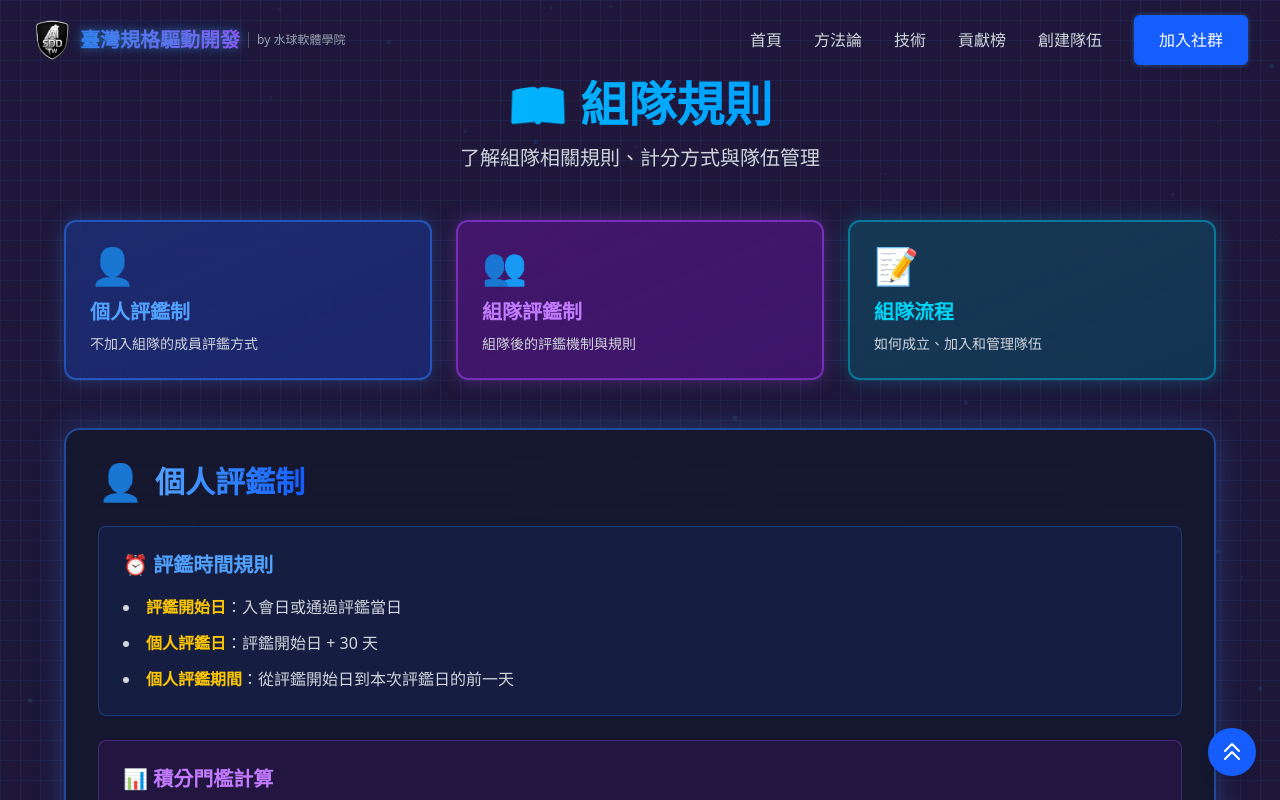
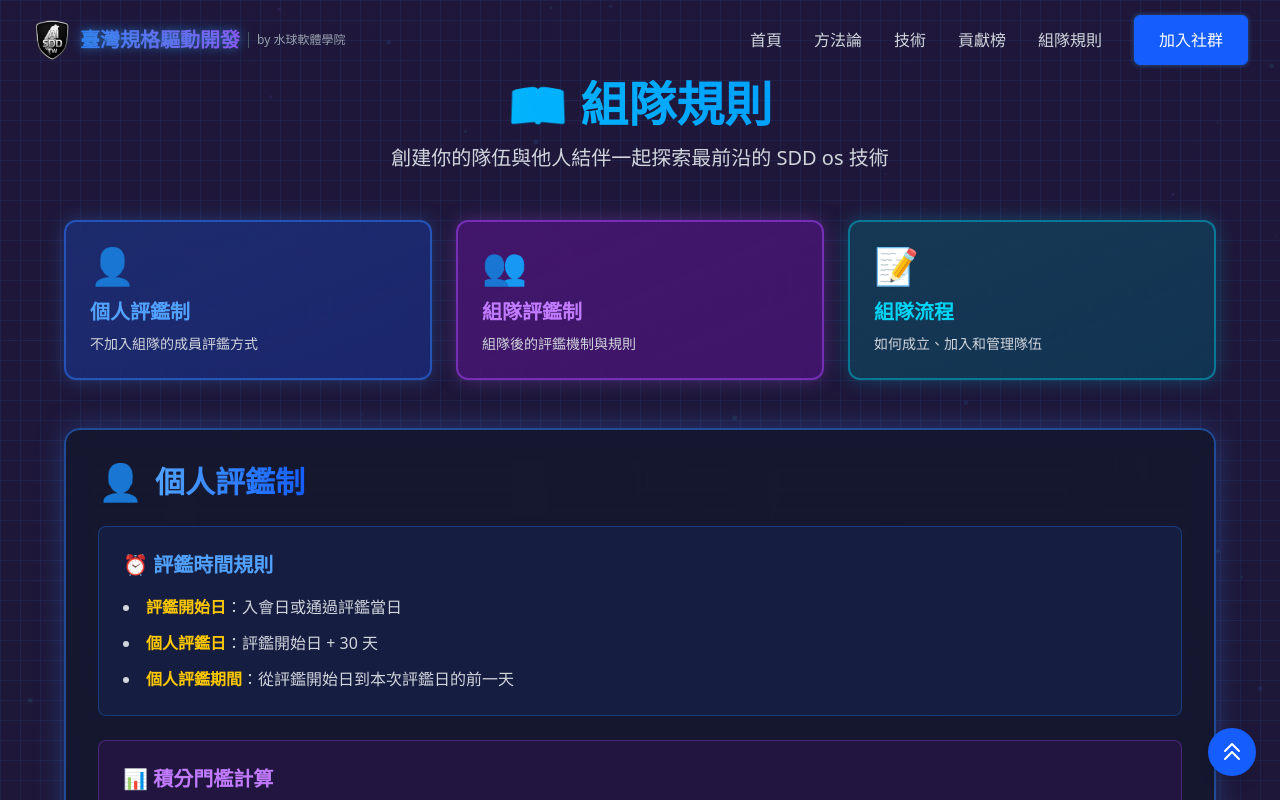
Before and after one commit to SDD-TW/sdd.tw, a Next.js app: page /team/rules in a window 1280 px wide. Shown: the top 800 px of the page. Built offline with nearby package versions, Linux system fonts and the light colour scheme.

Commit message:
更新組隊規則到 nav

```diff
--- a/src/app/team/rules/TeamRulesClient.tsx
+++ b/src/app/team/rules/TeamRulesClient.tsx
@@ -32,7 +32,7 @@ const TeamRulesClient = () => {
                 📖 組隊規則
               </h1>
               <p className="text-xl text-gray-300">
-                了解組隊相關規則、計分方式與隊伍管理
+                創建你的隊伍與他人結伴一起探索最前沿的 SDD os 技術
               </p>
             </div>
 
--- a/src/components/Navbar.tsx
+++ b/src/components/Navbar.tsx
@@ -28,7 +28,7 @@ const Navbar = () => {
     { name: '方法論', href: '/#methodology' },
     { name: '技術', href: '/#technology' },
     { name: '貢獻榜', href: '/rank' },
-    { name: '創建隊伍', href: '/team/create' }
+    { name: '組隊規則', href: '/team/rules' }
   ];
 
   return (
```
